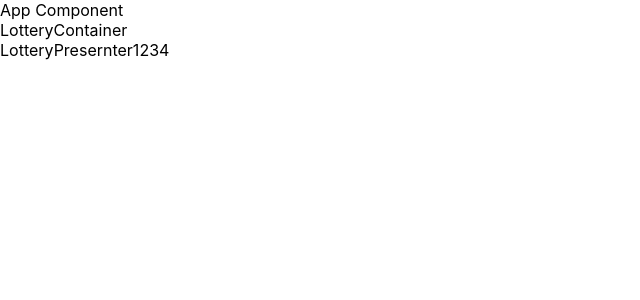
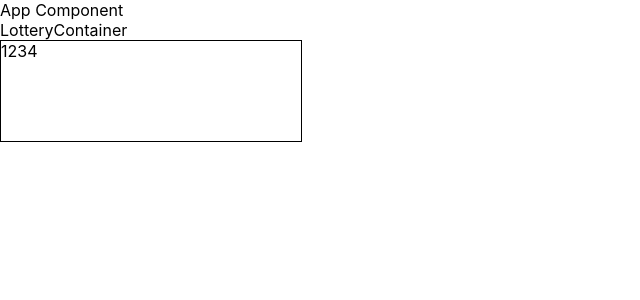
Before and after one commit to ymdsy/lottery_app, a React (Create React App) app: page / in a window 1280 px wide. Shown: the top 300 px of the page, without its empty margins (0-640 px from the left). Built offline with nearby package versions, Linux system fonts and the light colour scheme.

Commit message:
景品番号表示部分の基礎を追加

```diff
--- a/src/App.js
+++ b/src/App.js
@@ -1,6 +1,6 @@
 import React from "react";
 import "./App.css";
-import { LotteryContainer } from "./lotteryPanel/lotteryContainer";
+import { LotteryContainer } from "./lotteryPanel/lotteryDisplayContainer";
 
 class App extends React.Component {
   constructor() {
--- a/src/lotteryPanel/lotteryContainer.js
+++ b/src/lotteryPanel/lotteryDisplayContainer.js
@@ -1,5 +1,5 @@
 import React from "react";
-import { Lottery } from "./lotteryPresenter.js";
+import { Lottery } from "./lotteryDisplayPresenter.js";
 
 export class LotteryContainer extends React.Component {
   constructor(props) {
@@ -10,6 +10,7 @@ export class LotteryContainer extends React.Component {
       <div>
         LotteryContainer
         {/* {this.props.lotteryNums} */}
+        <div></div>
         <Lottery value={this.props.lotteryNums} />
       </div>
     );
--- /dev/null
+++ b/src/lotteryPanel/lotteryDisplayPresenter.css
@@ -0,0 +1,5 @@
+div.lotteryDisplayPresenter {
+  border: 1px solid black;
+  width: 300px;
+  height: 100px;
+}
--- /dev/null
+++ b/src/lotteryPanel/lotteryDisplayPresenter.js
@@ -0,0 +1,6 @@
+import React from "react";
+import "./lotteryDisplayPresenter.css";
+
+export function Lottery(props) {
+  return <div class="lotteryDisplayPresenter">{props.value}</div>;
+}
--- a/src/lotteryPanel/lotteryPresenter.js
+++ /dev/null
@@ -1,10 +0,0 @@
-import React from "react";
-
-export function Lottery(props) {
-  return (
-    <div>
-      LotteryPresernter
-      {props.value}
-    </div>
-  );
-}
```
